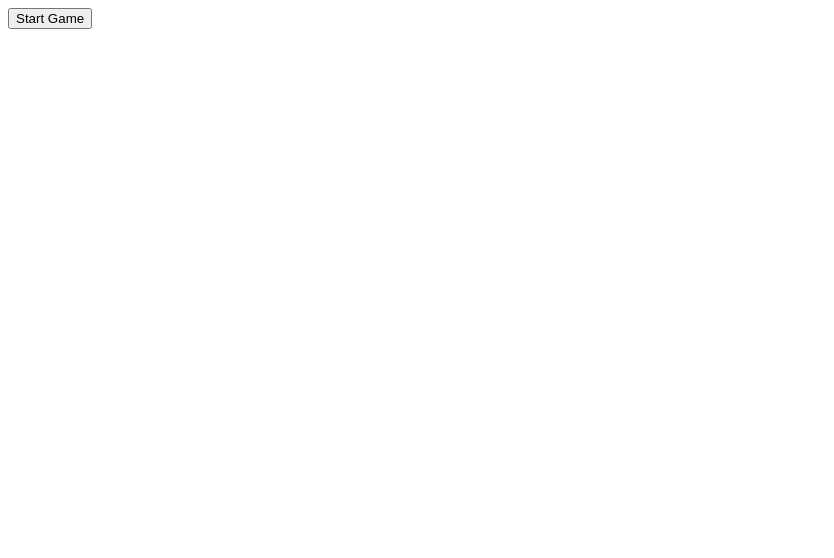
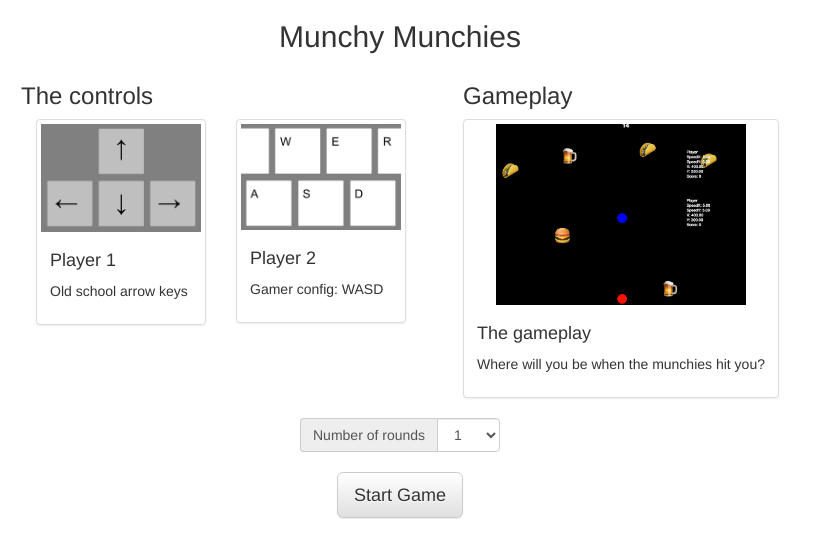
Before and after one commit to manuelrs/WD-game, a plain HTML site: page index.html in a window 1280 px wide. Shown: the whole page, without its empty margins (0-834 px from the left). Drawn offline with nearby package versions, Linux system fonts and the light colour scheme.

Commit message:
added start page. Improved object recognition, added timer

```diff
--- a/index.html
+++ b/index.html
@@ -6,15 +6,92 @@
     <meta name="viewport" content="width=device-width, initial-scale=1.0">
     <meta http-equiv="X-UA-Compatible" content="ie=edge">
     <link rel="stylesheet" href="style.css">
-    <title>Game</title>
+    <title>Munchy Munchies: a game about food</title>
+    <!-- Bootstrap -->
+    <link rel="stylesheet" href="https://maxcdn.bootstrapcdn.com/bootstrap/3.3.7/css/bootstrap.min.css" integrity="sha384-BVYiiSIFeK1dGmJRAkycuHAHRg32OmUcww7on3RYdg4Va+PmSTsz/K68vbdEjh4u"
+        crossorigin="anonymous">
+    <link rel="stylesheet" href="https://maxcdn.bootstrapcdn.com/bootstrap/3.3.7/css/bootstrap-theme.min.css" integrity="sha384-rHyoN1iRsVXV4nD0JutlnGaslCJuC7uwjduW9SVrLvRYooPp2bWYgmgJQIXwl/Sp"
+        crossorigin="anonymous">
 </head>
 
 <body>
-    <button id="start-button">Start Game</button>
+    <div id="start-screen" height="600px" width="800px" class="startScreen">
+        <span class="h2 mainTitle">Munchy Munchies</span>
+        <div class="gameDescription">
+            <div class="controllers">
+                <h3>The controls</h3>
+                <div class="column">
+                    <div class="col-sm-6 col-md-6">
+                        <div class="thumbnail">
+                            <img src="./images/keys.png" alt="arrow keys">
+                            <div class="caption">
+                                <h4>Player 1</h4>
+                                <p>Old school arrow keys</p>
+                            </div>
+                        </div>
+                    </div>
+                </div>
+                <div class="column">
+                    <div class="col-sm-6 col-md-6">
+                        <div class="thumbnail">
+                            <img src="./images/wasd.png" alt="wasd configuration">
+                            <div class="caption">
+                                <h4>Player 2</h4>
+                                <p>Gamer config: WASD</p>
+                            </div>
+                        </div>
+                    </div>
+                </div>
+            </div>
+            <div>
+                <h3>Gameplay</h3>
+                <div class="row">
+                    <div class="col-sm-12 col-md-12">
+                        <div class="thumbnail">
+                            <img src="./images/gameplay.png" alt="Munchy munchies gameplay" height="150px" width="250px">
+                            <div class="caption">
+                                <h4>The gameplay</h4>
+                                <p>Where will you be when the munchies hit you?</p>
+
+                            </div>
+                        </div>
+                    </div>
+                </div>
+            </div>
+        </div>
+
+
+        <div class="roundsInput center-block">
+            <div class="input-group">
+                <span class="input-group-addon " id="basic-addon1">Number of rounds</span>
+                <select class="form-control">
+                    <option value="1">1</option>
+                    <option value="2">2</option>
+                    <option value="3">3</option>
+                    <option value="4">4</option>
+                    <option value="5">5</option>
+                    <option value="6">6</option>
+                    <option value="7">7</option>
+                    <option value="8">8</option>
+                    <option value="9">9</option>
+                    <option value="10">10</option>
+                </select>
+            </div>
+        </div>
+        <div>
+            <button type="button" class="btn btn-default btn-lg center-block" id="start-button">Start Game</button>
+        </div>
+    </div>
+    <div id="count-down" width="800px" height="600px" display="none"></div>
     <div id="game-board">
         <!-- 600 * 1066-->
-        <canvas id="canvas" height="600px" width="800px"></canvas>
+        <canvas id="canvas" height="600px" width="800px" display="none"></canvas>
     </div>
+    <script src="https://code.jquery.com/jquery-3.3.1.min.js" integrity="sha256-FgpCb/KJQlLNfOu91ta32o/NMZxltwRo8QtmkMRdAu8="
+        crossorigin="anonymous"></script>
+    <!-- Latest compiled and minified JavaScript: check if necessary? -->
+    <script src="https://maxcdn.bootstrapcdn.com/bootstrap/3.3.7/js/bootstrap.min.js" integrity="sha384-Tc5IQib027qvyjSMfHjOMaLkfuWVxZxUPnCJA7l2mCWNIpG9mGCD8wGNIcPD7Txa"
+        crossorigin="anonymous"></script>
     <script type="text/javascript" src="logic.js"></script>
     <script type="text/javascript" src="player.js"></script>
     <script type="text/javascript" src="controls.js"></script>
--- a/main.js
+++ b/main.js
@@ -1,10 +1,11 @@
 var canvas = document.getElementById("canvas");
 var ctx = canvas.getContext("2d");
+var timeCounter = 60;
 
 window.onload = function() {
   document.getElementById("start-button").onclick = function() {
+    $("#start-screen").hide();
     startGame();
-  };
 
     function startGame() {
       updateCanvas();
@@ -17,16 +18,16 @@ function updateCanvas() {
     updatePlayerMovements(keysPressed, player, player2, accelerationActivated);
 
     //Check for movement in controls for player 2
-  updatePlayerMovements(keysPressed2, player2, player, accelerationActivated2);
+    updatePlayerMovements(
+      keysPressed2,
+      player2,
+      player,
+      accelerationActivated2
+    );
 
     ctx.fillStyle = "black";
     ctx.fillRect(0, 0, canvas.width, canvas.height);
-
-  // if (goodiesContainer.length !== 0) {
-  //   goodiesContainer.forEach(function() {
-  //     ctx.drawImage(burgerImg, this.x, this.y, this.w, this.h);
-  //   });
-  // }
+    printTime();
 
     for (var i = 0; i < goodiesContainer.length; i++) {
       if (goodiesContainer.length !== 0) {
@@ -99,12 +100,8 @@ var taco = new Taco(100, 100);
   var beer = new Beer(300, 300);
 
   //Function creating the goodies for the game
-// function createGoodies() {
-//   goodiesContainer.push(burger);
-// }
-//createGoodies();
-
   setInterval(function() {
+    timeCounter -= 1;
     var foodSelector = Math.floor(Math.random() * 3);
 
     if (goodiesContainer.length < 6) {
@@ -121,3 +118,12 @@ setInterval(function() {
       }
     }
   }, 1000);
+
+  //Function to show a countdown for the game
+};
+
+function printTime() {
+  ctx.font = "20px Arial";
+  ctx.fillStyle = "white";
+  ctx.fillText(timeCounter.toString(), canvas.width / 2, 20);
+}
--- a/player.js
+++ b/player.js
@@ -2,14 +2,16 @@ function Player(color, x, y, dbh) {
   this.x = x;
   this.y = y;
   this.r = 15;
+  //No need for w and h, delete later
   this.width = 50;
   this.height = 50;
   this.maxSpeed = 5;
-  this.acceleration = 0.1;
+  this.acceleration = 0.0;
+  //No need for friction yet
   this.friction = 0.05;
   this.initialSpeed = 0;
-  this.speedX = 0;
-  this.speedY = 0;
+  this.speedX = 5;
+  this.speedY = 5;
   this.mass = 10;
   this.score = 0;
   this.color = color;
@@ -38,6 +40,7 @@ Player.prototype.draw = function() {
   ctx.fill();
 };
 
+//Checks for collisions with round objects
 Player.prototype.isColliding = function(object) {
   var x1 = this.x;
   var x2 = object.x;
@@ -108,9 +111,9 @@ Player.prototype.printResults = function() {
 
 Player.prototype.collisionWithFood = function(food) {
   return (
-    this.x < food.x + food.w &&
-    this.x + this.width > food.x &&
-    this.y < food.y + food.h &&
-    this.height + this.y > food.y
+    this.x - this.r < food.x + food.w &&
+    this.x + this.r > food.x &&
+    this.y - this.r < food.y + food.h &&
+    this.r + this.y > food.y
   );
 };
--- a/style.css
+++ b/style.css
@@ -0,0 +1,33 @@
+.roundsInput {
+  width: 200px;
+  display: flex;
+  flex-wrap: wrap;
+  flex-direction: row;
+  justify-content: center;
+  margin-bottom: 20px;
+}
+
+.mainTitle {
+  display: flex;
+  justify-content: space-around;
+}
+
+.startScreen {
+  width: 800px;
+}
+
+.gameDescription,
+controllers {
+  display: flex;
+  flex-wrap: wrap;
+  flex-direction: row;
+  justify-content: space-around;
+}
+
+.controllers {
+  width: 50%;
+}
+
+#count-down {
+  content: " ";
+}
```
Also changed, not shown: images/gameplay.png (added), images/keys.png (added), images/wasd.png (added), 1 other file. Lines whose indentation alone changed are shown as unchanged.
